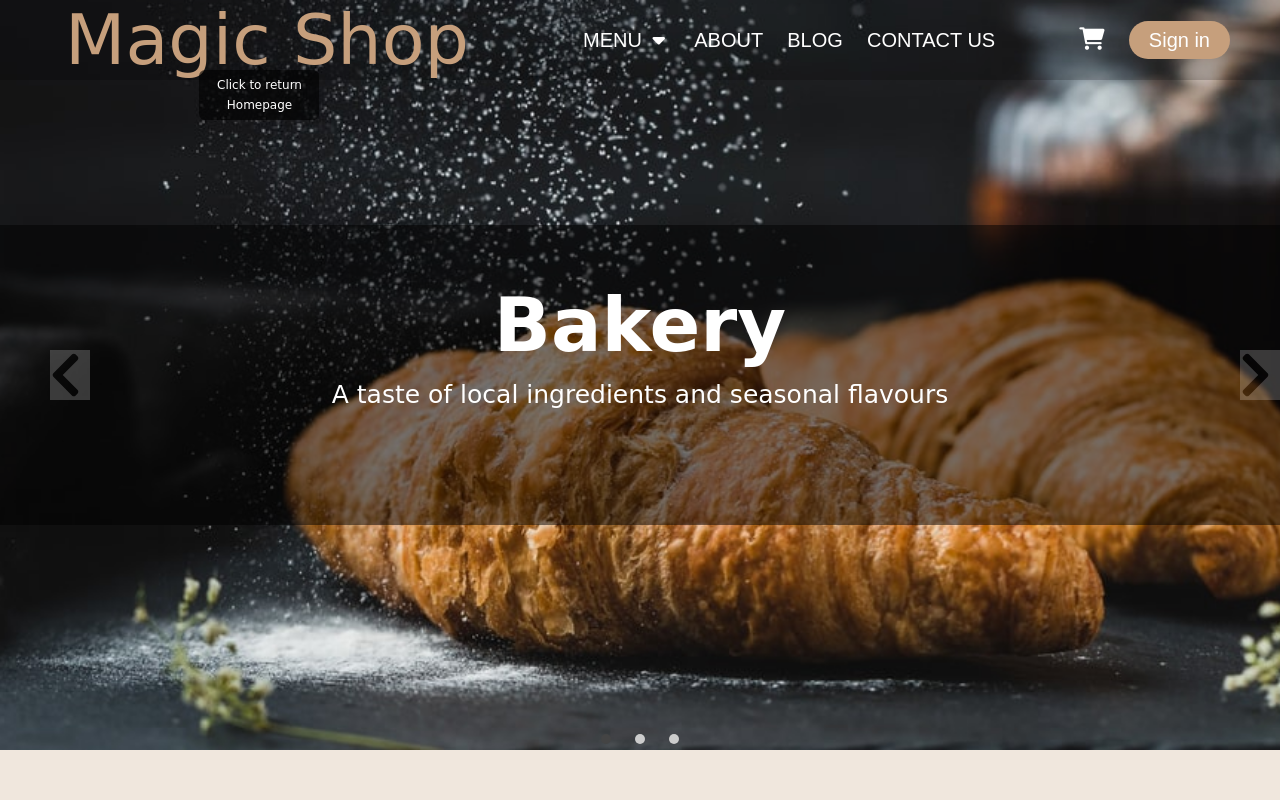
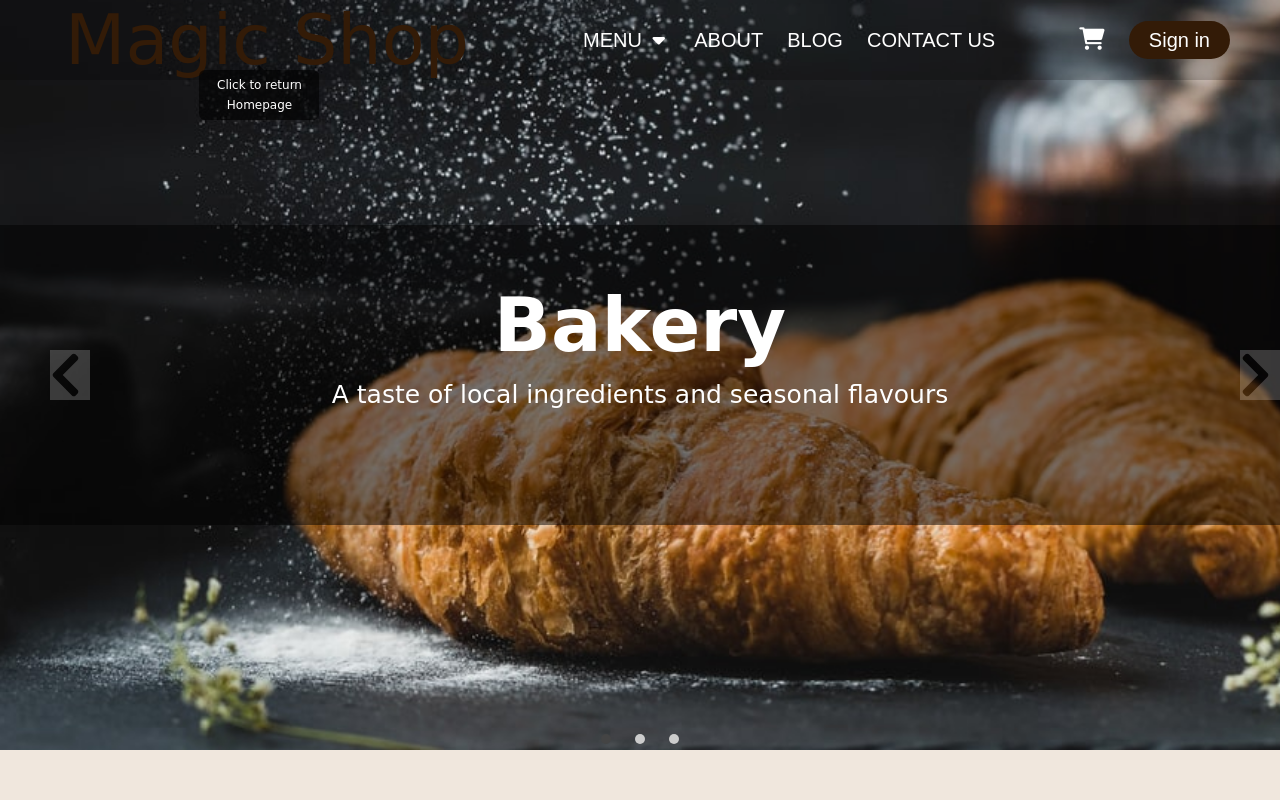
Before and after one commit to khanhngan501/khanhngan501.github.io, a plain HTML site: page assets/index.html in a window 1280 px wide. In both pictures the pointer is over the link "Magic Shop". Shown: the top 800 px of the page. Drawn offline with nearby package versions, Linux system fonts and the light colour scheme; a web font is replaced by a local one.

Commit message:
update color

```diff
--- a/assets/css/style.css
+++ b/assets/css/style.css
@@ -127,7 +127,7 @@ html{
 #header .bakery_name:hover
 {
     cursor: pointer;
-    color: #c69f7c;
+    color: #331B07;
 }
 
 .tooltip-home {
@@ -192,13 +192,13 @@ html{
 #header .nav li:hover > a
 {
     cursor: pointer;
-    color: #c69f7c;
+    color: #331B07;
     text-decoration: underline;
 }
 
 #header .bakery_name:hover{
     cursor: pointer;
-    color: #c69f7c;
+    color: #331B07;
 }
 
 
@@ -208,9 +208,9 @@ html{
 
 #header .nav li .btn-signIn{
     padding: 8px 20px;
-    border-style: solid #c69f7c;
+    border-style: solid #331B07;
     border-radius: 25px;
-    background-color: #c69f7c;
+    background-color: #331B07;
     text-transform: none;
     margin-left: 10px;
 }
@@ -256,7 +256,7 @@ html{
 #header .subnav li:hover
 {
     cursor: pointer;
-    background-color: #c69f7c;
+    background-color: #331B07;
 }
 
 #header .subnav li:hover a{
@@ -307,7 +307,7 @@ html{
     padding: 0px;
     border: none;
     z-index: 1;
-    background-color: #c69f7c;
+    background-color: #331B07;
 }
 
 #overflow{
```
